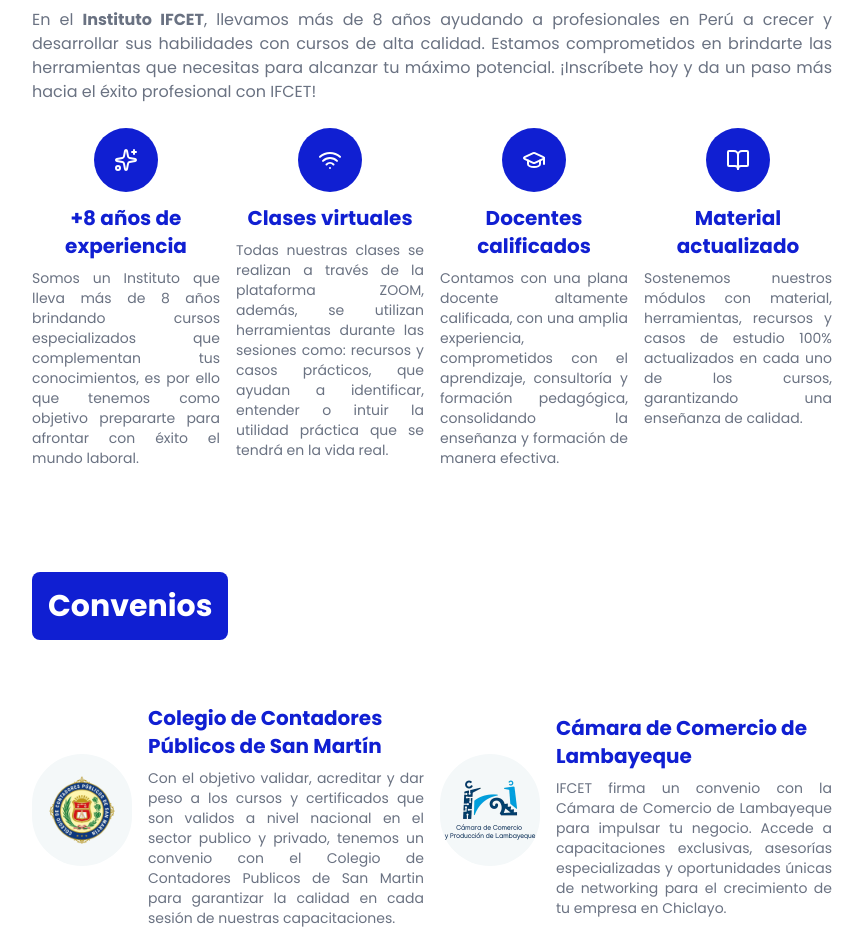
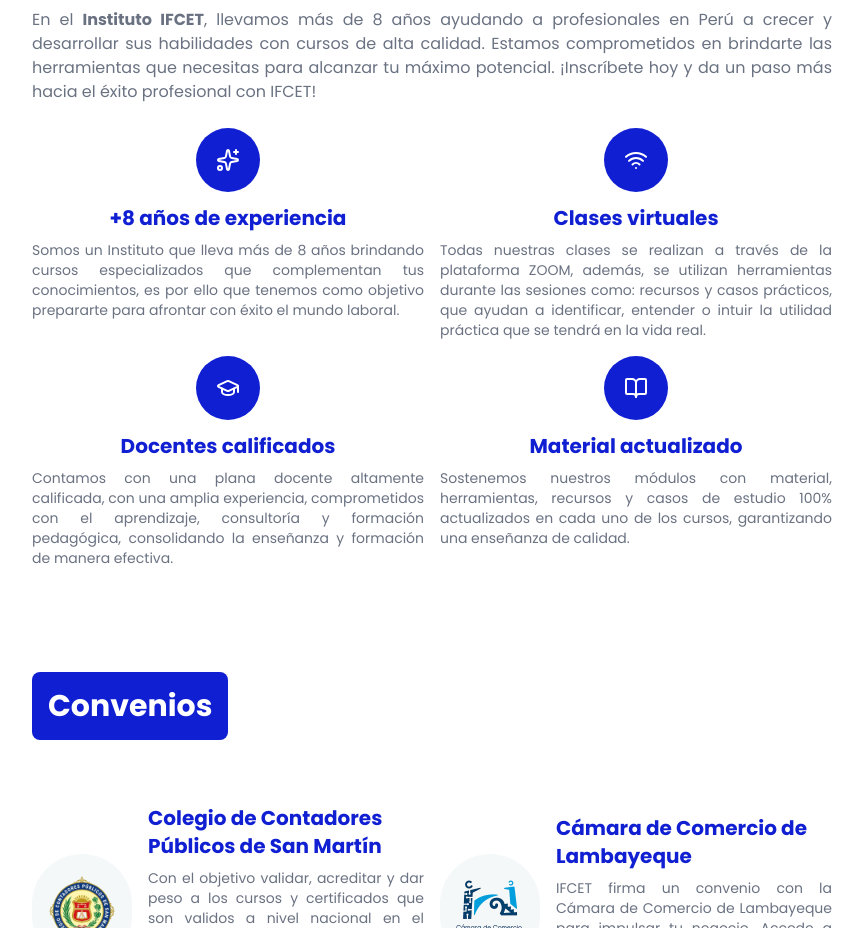
Before and after one commit to CollinsVieira/Ifcet-web, a React (Vite) app: page / in a window 1280 px wide. Shown: the part 1603-2531 px from the top of the page, without its empty margins (208-1071 px from the left). Built offline with nearby package versions, Linux system fonts and the light colour scheme.

Commit message:
Actualizar el componente Beneficios para mejorar el diseño responsivo, ajustando la clase CSS de la cuadrícula y reorganizando el estilo del contenedor de iconos. Se mejora la presentación visual y la adaptabilidad en pantallas grandes.

```diff
--- a/src/components/beneficios.tsx
+++ b/src/components/beneficios.tsx
@@ -59,10 +59,11 @@
           </p>
         </div>
 
-        <div className="grid grid-cols-1 md:grid-cols-2 lg:grid-cols-4 gap-4">
+        <div className="grid grid-cols-1 md:grid-cols-2 2xl:grid-cols-4 gap-4">
           {beneficios.map((beneficio) => (
             <div key={beneficio.id} className="text-center">
-              <div className="bg-[#101fd2] w-16 h-16 rounded-full flex items-center justify-center mx-auto mb-3 hover:scale-110 transition-all duration-300 hover:bg-[#ffb204]/80">
+              <div className="bg-[#101fd2] w-16 h-16 rounded-full flex items-center
+              justify-center mx-auto mb-3 hover:scale-110 transition-all duration-300 hover:bg-[#ffb204]/80">
                 <span className="text-white text-2xl ">{beneficio.icon}</span>
               </div>
               <div>
```
